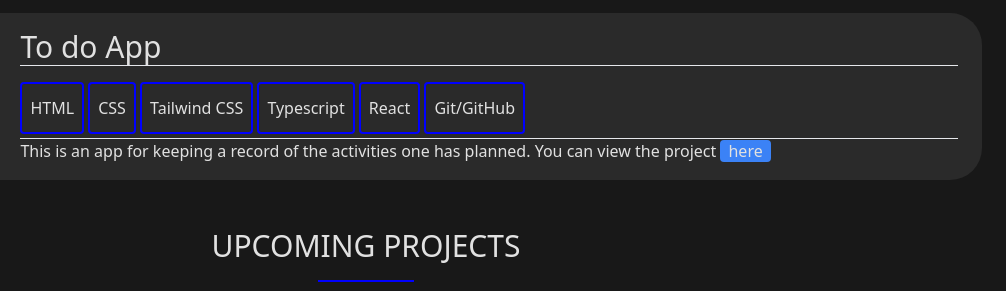
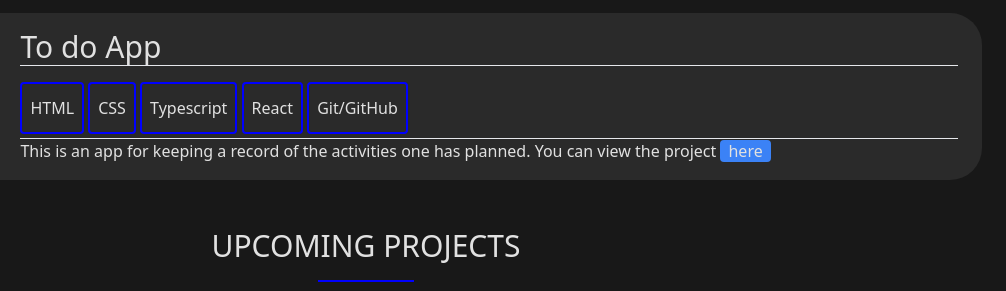
Before and after one commit to gaijin-developer/gaijin-developer.github.io, a website: page pages/Projects.html in a window 1280 px wide. Shown: the part 1100-1391 px from the top of the page, 274-1280 px from the left. Drawn offline with Linux system fonts and the light colour scheme.

Commit message:
project page display adjustments done, LST

```diff
--- a/pages/Projects.html
+++ b/pages/Projects.html
@@ -235,7 +235,6 @@
             <div class="techStack">
               <span> HTML </span>
               <span> CSS </span>
-              <span>Tailwind CSS </span>
               <span> Typescript</span>
               <span> React </span>
               <span> Git/GitHub </span>
```
